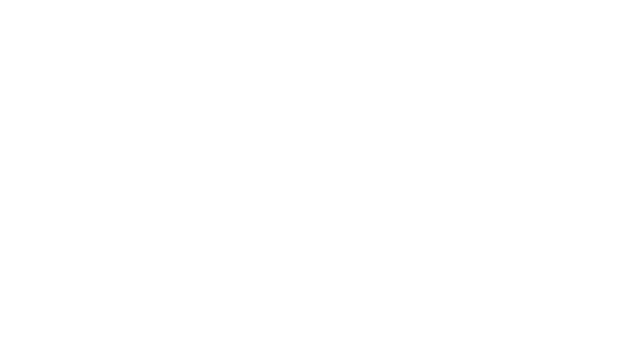
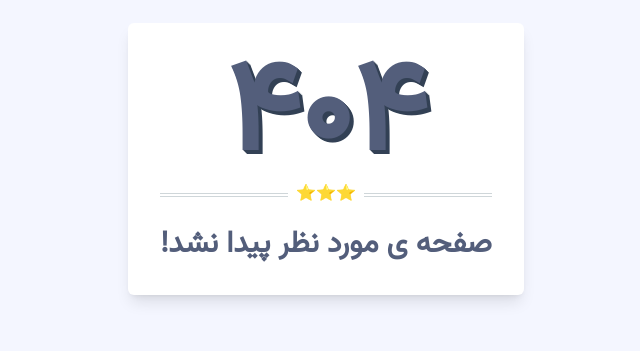
Before and after one commit to FakhriNoorollahi/freelancering-app, a React (Vite) app: page /404 in a window 1280 px wide. Before the commit this address had no page. Shown: the part 241-592 px from the top of the page, without its empty margins (469-1109 px from the left). Built offline with nearby package versions, Linux system fonts and the light colour scheme.

Commit message:
implement NotFoundPage

```diff
--- a/src/App.jsx
+++ b/src/App.jsx
@@ -6,6 +6,7 @@
 import OwnerProjectsPage from "./pages/owner/OwnerProjectsPage";
 import OwnerDashboardPage from "./pages/owner/OwnerDashboardPage";
 import OwnerProjectPage from "./pages/owner/OwnerProjectPage";
+import NotFoundPage from "./pages/NotFoundPage";
 
 function App() {
   return (
@@ -19,6 +20,8 @@
           <Route path="projects" element={<OwnerProjectsPage />} />
           <Route path="projects/:id" element={<OwnerProjectPage />} />
         </Route>
+        <Route path="/404" element={<NotFoundPage />} />
+        <Route path="*" element={<Navigate to="/404" replace />} />
       </Routes>
     </AppProvider>
   );
--- a/src/features/owner/components/OwnerProject.jsx
+++ b/src/features/owner/components/OwnerProject.jsx
@@ -6,10 +6,13 @@
 import { ArrowRightIcon } from "@heroicons/react/24/solid";
 import useMoveBack from "../../../hooks/useMoveBack";
 import Empty from "../../../ui/Empty";
+import { Navigate } from "react-router-dom";
 
 function OwnerProject() {
   const { project, isProjecting } = useProject();
   const moveBack = useMoveBack();
+
+  if (!isProjecting && !project) return <Navigate to="/404" />;
 
   return (
     <div className="flex flex-col h-full">
--- a/src/index.css
+++ b/src/index.css
@@ -175,3 +175,12 @@
   background: rgb(64, 162, 227, 50%);
   cursor: pointer;
 }
+
+/* neon-text */
+.text-shadow {
+  text-shadow:
+    1px 1px 0px rgba(51, 65, 85, 1),
+    2px 2px 0px rgba(51, 65, 85, 1),
+    3px 3px 0px rgba(51, 65, 85, 1),
+    4px 4px 0px rgba(51, 65, 85, 1);
+}
--- /dev/null
+++ b/src/pages/NotFoundPage.jsx
@@ -0,0 +1,7 @@
+import NotFound from "../ui/NotFound";
+
+function NotFoundPage() {
+  return <NotFound />;
+}
+
+export default NotFoundPage;
--- /dev/null
+++ b/src/ui/NotFound.jsx
@@ -0,0 +1,23 @@
+import { toPersianNumbers } from "../utils/toPersianNumber";
+
+function NotFound() {
+  return (
+    <div className="bg-background p-6 h-screen w-screen flex flex-col items-center justify-center gap-y-5 text-brand-secondary">
+      <div className="bg-white p-8 rounded-md shadow-lg">
+        <p className=" text-9xl font-extrabold text-center text-shadow">
+          {toPersianNumbers(404)}
+        </p>
+        <div className="flex items-center w-full gap-2 mb-5">
+          <div className="border-b-4 border-double border-border-opacity flex-1"></div>
+          <div>⭐⭐⭐</div>
+          <div className="border-b-4 border-double border-border-opacity flex-1"></div>
+        </div>
+        <p className="text-center text-2xl sm:text-3xl font-extrabold">
+          صفحه ی مورد نظر پیدا نشد!
+        </p>
+      </div>
+    </div>
+  );
+}
+
+export default NotFound;
```
